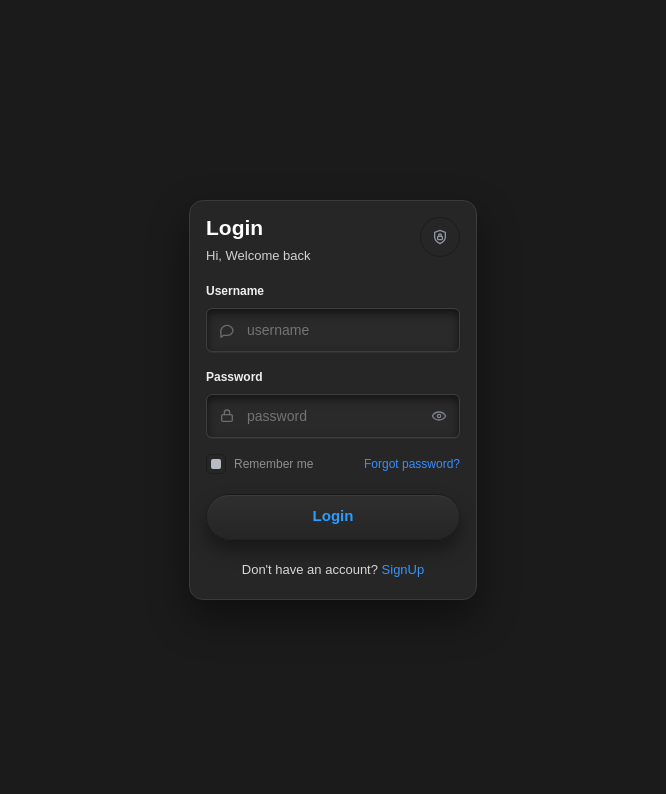
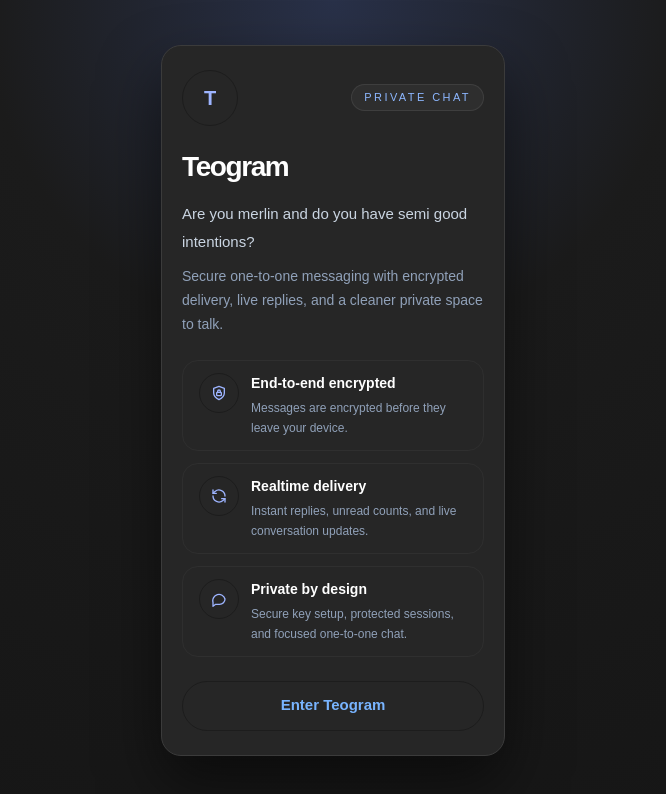
Before and after one commit to oduwoleeyinojuoluwa44/TEOgram, a Next.js app: page / in a window 1280 px wide. Shown: the top 794 px of the page, without its empty margins (307-973 px from the left). Built offline with nearby package versions, Linux system fonts and the light colour scheme.

Commit message:
Add Teogram splash gate and branded entry flow

```diff
--- a/src/app/page.tsx
+++ b/src/app/page.tsx
@@ -1,35 +1,120 @@
 'use client';
 
+import React, { useState } from 'react';
 import { useAuth } from '@/context/AuthContext';
 import AuthScreen from '@/components/AuthScreen';
 import KeySetup from '@/components/KeySetup';
+import ChatLayout from '@/components/ChatLayout';
+import Icon from '@/components/Icon';
+
+function SplashGate({ onEnter }: { onEnter: () => void }) {
+  const highlights = [
+    {
+      title: 'End-to-end encrypted',
+      description: 'Messages are encrypted before they leave your device.',
+      icon: 'shieldLock' as const,
+    },
+    {
+      title: 'Realtime delivery',
+      description: 'Instant replies, unread counts, and live conversation updates.',
+      icon: 'sync' as const,
+    },
+    {
+      title: 'Private by design',
+      description: 'Secure key setup, protected sessions, and focused one-to-one chat.',
+      icon: 'chat' as const,
+    },
+  ];
+
+  return (
+    <div className="animate-fade-in flex min-h-screen items-center justify-center bg-[radial-gradient(circle_at_top,#293149_0%,#1b1b1b_34%,#151515_100%)] px-4 py-8 font-plus-jakarta text-white">
+      <div className="w-full max-w-[344px] rounded-[20px] border border-[#3b3b3b] bg-[#262626] px-5 py-6 shadow-[0_28px_60px_rgba(0,0,0,0.5)] animate-scale-in-soft">
+        <div className="mb-5 flex items-center justify-between">
+          <div className="neo-button flex h-14 w-14 items-center justify-center rounded-full border border-black/25 text-[#9db4ff]">
+            <span className="text-[20px] font-semibold">T</span>
+          </div>
+          <div className="rounded-full border border-white/8 bg-white/[0.04] px-3 py-1 text-[11px] font-medium uppercase tracking-[0.22em] text-[#8db7ff]">
+            Private chat
+          </div>
+        </div>
+
+        <div className="animate-slide-up-soft">
+          <h1 className="text-[28px] font-semibold tracking-[-0.05em] text-white">Teogram</h1>
+          <p className="mt-3 text-[15px] leading-7 text-slate-300">
+            Are you merlin and do you have semi good intentions?
+          </p>
+          <p className="mt-2 text-[14px] leading-6 text-slate-400">
+            Secure one-to-one messaging with encrypted delivery, live replies, and a cleaner private
+            space to talk.
+          </p>
+        </div>
+
+        <div className="mt-6 space-y-3">
+          {highlights.map((item, index) => (
+            <div
+              key={item.title}
+              className="neo-inset animate-slide-up-soft rounded-[16px] border border-white/[0.04] px-4 py-3"
+              style={{ animationDelay: `${index * 90}ms` }}
+            >
+              <div className="flex items-start gap-3">
+                <div className="neo-button flex h-10 w-10 shrink-0 items-center justify-center rounded-full border border-black/25 text-[#9db4ff]">
+                  <Icon name={item.icon} className="h-4 w-4" />
+                </div>
+                <div>
+                  <h2 className="text-[14px] font-semibold text-white">{item.title}</h2>
+                  <p className="mt-1 text-[12px] leading-5 text-slate-400">{item.description}</p>
+                </div>
+              </div>
+            </div>
+          ))}
+        </div>
+
+        <button
+          type="button"
+          onClick={onEnter}
+          className="neo-button mt-6 h-[50px] w-full rounded-full border border-black/25 text-[15px] font-semibold text-[#78b4ff] transition duration-200 hover:-translate-y-[1px] hover:text-[#9bc7ff]"
+        >
+          Enter Teogram
+        </button>
+      </div>
+    </div>
+  );
+}
 
 export default function Home() {
   const { isAuthenticated, isLoading, isGeneratingKeys } = useAuth();
+  const [showSplash, setShowSplash] = useState(true);
 
+  const enterApp = () => {
+    setShowSplash(false);
+  };
+
+  // Initial session restoration loading state
   if (isLoading && !isGeneratingKeys) {
     return (
-      <div className="flex min-h-screen items-center justify-center bg-[#11141a] text-slate-200">
-        <div className="rounded-full border border-white/10 bg-white/5 px-5 py-3 text-sm font-medium">
-          Loading your secure session...
+      <div className="animate-fade-in flex min-h-screen items-center justify-center bg-[linear-gradient(180deg,#07090e_0%,#0b1020_100%)]">
+        <div className="animate-scale-in-soft flex items-center gap-3 rounded-full border border-white/8 bg-white/6 px-5 py-3 text-sm font-medium text-slate-200 backdrop-blur-xl">
+          <div className="h-5 w-5 animate-spin rounded-full border-2 border-white/20 border-t-[#0a84ff]"></div>
+          <span>Loading your secure session…</span>
         </div>
       </div>
     );
   }
 
+  // Cryptographic key generation state
   if (isGeneratingKeys) {
     return <KeySetup />;
   }
 
-  if (isAuthenticated) {
-    return (
-      <div className="flex min-h-screen items-center justify-center bg-[#11141a] text-slate-200">
-        <div className="rounded-full border border-white/10 bg-white/5 px-5 py-3 text-sm font-medium">
-          Chat is loading...
-        </div>
-      </div>
-    );
+  if (!isAuthenticated && showSplash) {
+    return <SplashGate onEnter={enterApp} />;
   }
 
+  // Authenticated state
+  if (isAuthenticated) {
+    return <ChatLayout />;
+  }
+
+  // Guest state
   return <AuthScreen />;
 }
```
